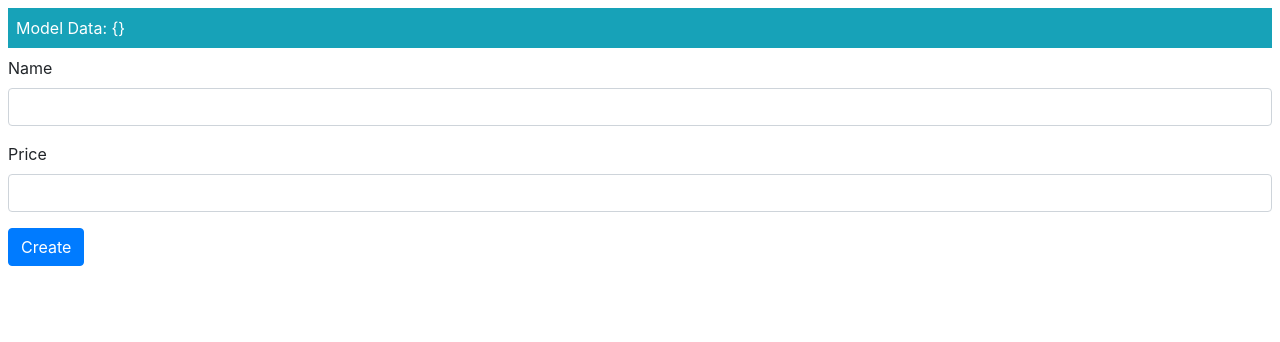
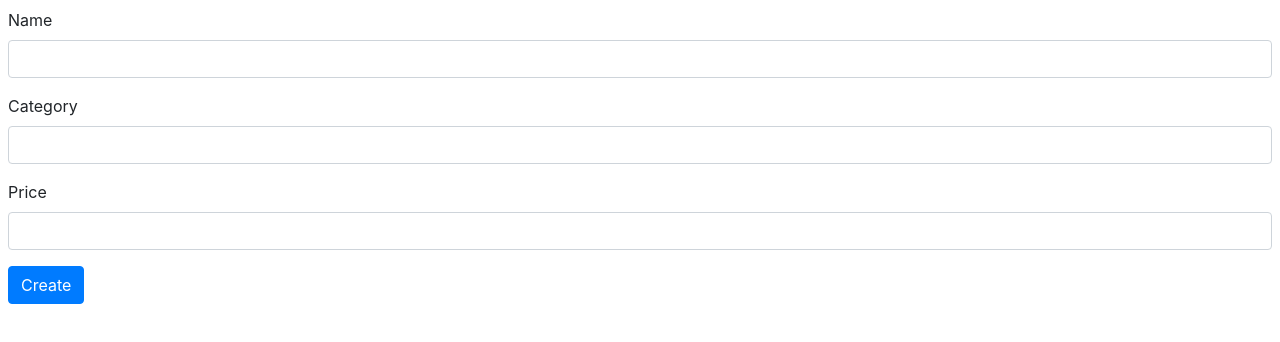
Before and after one commit to rene-copaga/example, an Angular app: page / in a window 1280 px wide. Shown: the top 342 px of the page. Built offline with nearby package versions, Linux system fonts and the light colour scheme.

Commit message:
Using the Model for Validation

```diff
--- a/src/app/component.ts
+++ b/src/app/component.ts
@@ -2,6 +2,7 @@ import { Component, ApplicationRef } from "@angular/core";
 import { Model } from "./repository.model";
 import { Product } from "./product.model";
 import { NgForm } from "@angular/forms";
+import { ProductFormGroup } from "./form.model";
 
 @Component({
     selector: "app",
@@ -9,6 +10,7 @@ import { NgForm } from "@angular/forms";
 })
 export class ProductComponent {
     model: Model = new Model();
+    form: ProductFormGroup = new ProductFormGroup();
 
     getProduct(key: number): Product {
         return this.model.getProduct(key);
@@ -63,13 +65,4 @@ export class ProductComponent {
             this.formSubmitted = false;
         }
     }
-
-    getFormValidationMessages(form: NgForm): string[] {
-        let messages: string[] = [];
-        Object.keys(form.controls).forEach(k => {
-            this.getValidationMessages(form.controls[k], k)
-                .forEach(m => messages.push(m));
-        });
-        return messages;
-    }
 }
--- a/src/app/template.html
+++ b/src/app/template.html
@@ -3,15 +3,12 @@
     input.ng-dirty.ng-valid { border: 2px solid #6bc502 }
 </style>
 
-<div class="m-2">
-    <div class="bg-info text-white mb-2 p-2">Model Data: {{jsonProduct}}</div>
+<form class="m-2" novalidate [formGroup]="form" (ngSubmit)="submitForm(form)">
 
-    <form novalidate #form="ngForm" (ngSubmit)="submitForm(form)">
-        <div class="bg-danger text-white p-2 mb-2"
-                *ngIf="formSubmitted && form.invalid">
+    <div class="bg-danger text-white p-2 mb-2" *ngIf="formSubmitted && form.invalid">
         There are problems with the form
         <ul>
-                <li *ngFor="let error of getFormValidationMessages(form)">
+            <li *ngFor="let error of form.getFormValidationMessages()">
                 {{error}}
             </li>
         </ul>
@@ -19,16 +16,24 @@
 
     <div class="form-group">
         <label>Name</label>
-            <input class="form-control"
-                name="name"
-                [(ngModel)]="newProduct.name"
-                #name="ngModel"
-                required
-                minlength="5"
-                pattern="^[A-Za-z ]+$" />
+        <input class="form-control" name="name" [(ngModel)]="newProduct.name"
+            formControlName="name" />
         <ul class="text-danger list-unstyled"
-                    *ngIf="(formSubmitted || name.dirty) && name.invalid">
-                <li *ngFor="let error of getValidationMessages(name)">
+                *ngIf="(formSubmitted || form.controls['name'].dirty) &&
+                    form.controls['name'].invalid">
+            <li *ngFor="let error of form.controls['name'].getValidationMessages()">
+                {{error}}
+            </li>
+        </ul>
+    </div>
+    <div class="form-group">
+        <label>Category</label>
+        <input class="form-control" name="category" [(ngModel)]="newProduct.category"
+            formControlName="category" />
+        <ul class="text-danger list-unstyled"
+                *ngIf="(formSubmitted || form.controls['category'].dirty) &&
+                    form.controls['category'].invalid">
+            <li *ngFor="let error of form.controls['category'].getValidationMessages()">
                 {{error}}
             </li>
         </ul>
@@ -36,10 +41,11 @@
     <div class="form-group">
         <label>Price</label>
         <input class="form-control" name="price" [(ngModel)]="newProduct.price"
-                #price="ngModel" required pattern="^[0-9\.]+$" />
+            formControlName="price" />
         <ul class="text-danger list-unstyled"
-                *ngIf="(formSubmitted || price.dirty) && price.invalid">
-                <li *ngFor="let error of getValidationMessages(price)">
+            *ngIf="(formSubmitted || form.controls['price'].dirty) &&
+                form.controls['price'].invalid">
+            <li *ngFor="let error of form.controls['price'].getValidationMessages()">
                 {{error}}
             </li>
         </ul>
@@ -50,4 +56,3 @@
         Create
     </button>
 </form>
-</div>
```
Lines whose indentation alone changed are shown as unchanged.
